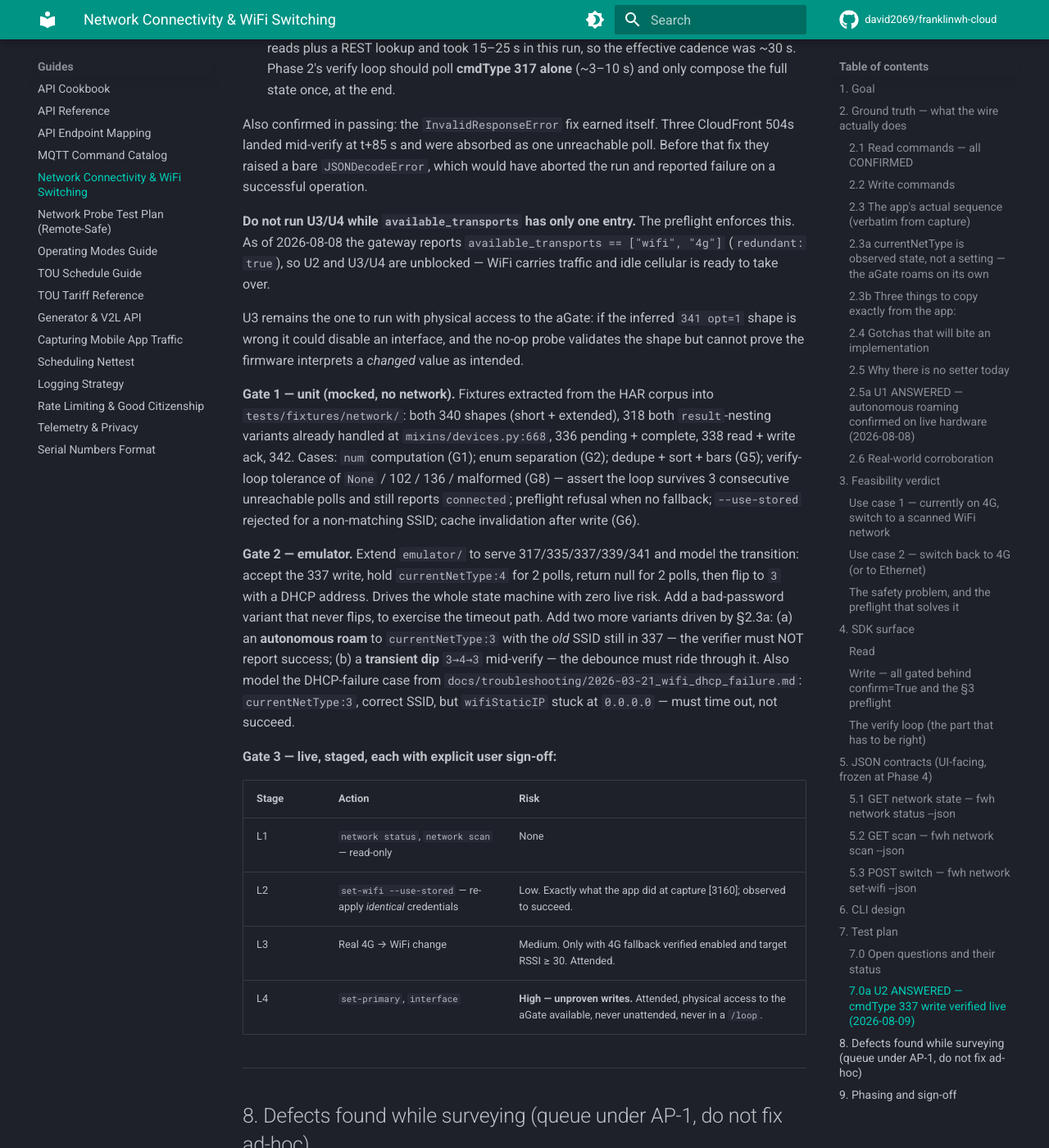
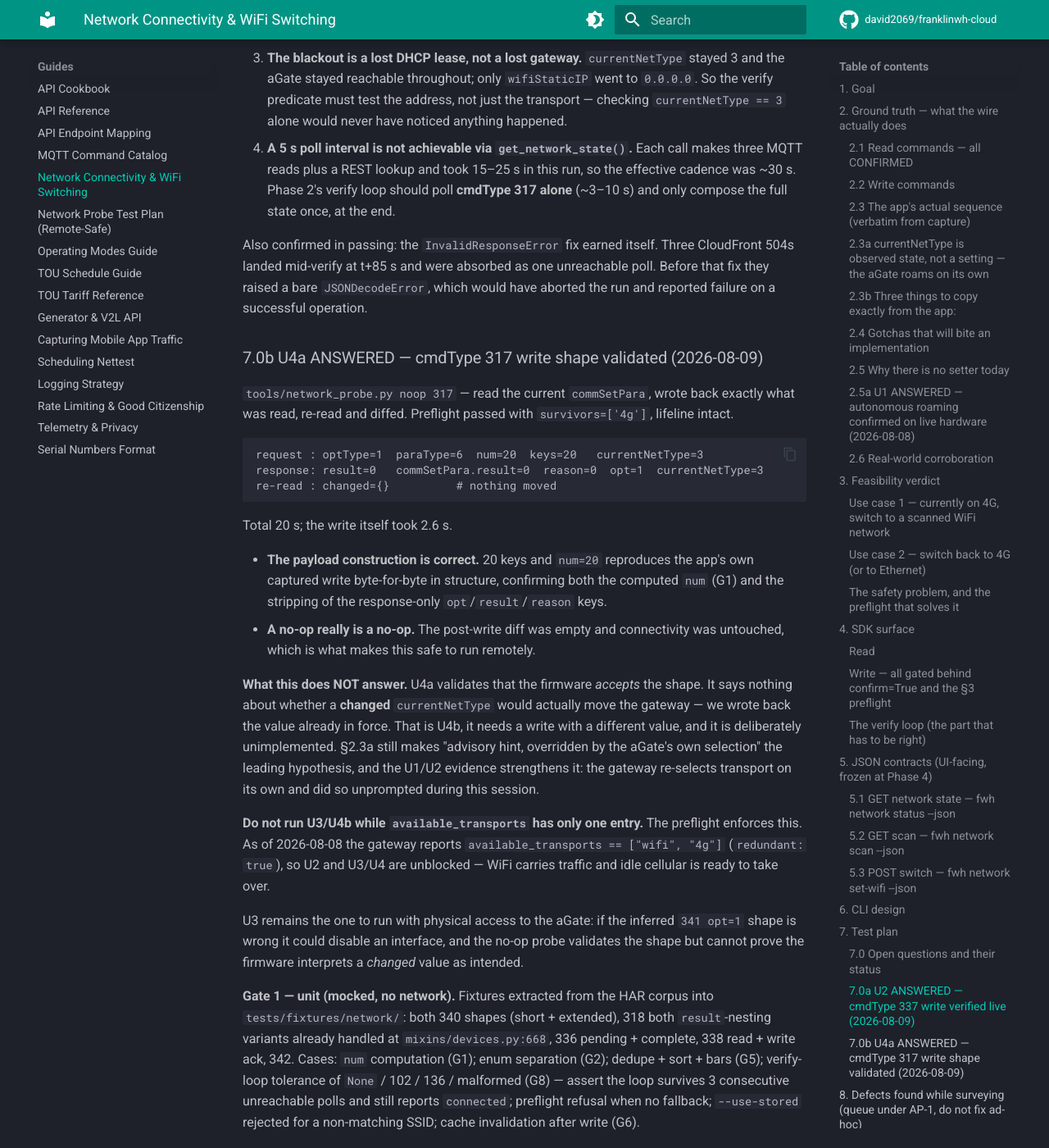
Before and after one commit to david2069/franklinwh-cloud, an MkDocs documentation site: the page built from docs/NETWORK_CONNECTIVITY_DESIGN.md, in a window 1280 px wide and 1400 px high, scrolled down 16738 px. Shown: the whole window at 82% size. Built offline with MkDocs 1.6.1 and Material for MkDocs 9.7.7, drawn with Linux system fonts in a browser that asks for light colours; comment, search, counter and statistics services are not loaded; some of the changed text lies outside the part shown.

Commit message:
test(network): U4a answered — cmdType 317 write shape validated on live hardware
Ran tools/network_probe.py noop 317: read the current commSetPara, wrote back
exactly what was read, re-read and diffed. Preflight passed with survivors=['4g']
and the lifeline intact.

  request : optType=1  paraType=6  num=20  keys=20   currentNetType=3
  response: result=0   commSetPara.result=0  reason=0  opt=1  currentNetType=3
  re-read : changed={}
  20s total, write itself 2.6s

The payload construction is correct: 20 keys with num=20 reproduces the app's own
captured write in structure, confirming both the computed num (gotcha G1) and the
stripping of the response-only opt/result/reason keys. The post-write diff was
empty, so a no-op really is a no-op — which is what makes the shape probe safe to
run remotely.

Scope recorded honestly: U4 is now split. U4a (is the shape accepted?) is
answered. U4b (does a CHANGED currentNetType actually move the gateway?) is NOT,
because we wrote back the value already in force. U4b needs a write with a
different value, is deliberately unimplemented, and section 2.3a still makes
"advisory hint, overridden by the aGate's own selection" the leading hypothesis
— strengthened by U1 and U2, where the gateway re-selected transport unprompted.

Also fixes a cosmetic bug the run exposed: the probe printed reason=None for 317
because that command nests result/reason inside commSetPara while 341 answers
flat. It now reads the inner object when present, so a populated field no longer
displays as missing.

Co-Authored-By: Claude Opus 5 (1M context) <noreply@anthropic.com>

````diff
--- a/docs/NETWORK_CONNECTIVITY_DESIGN.md
+++ b/docs/NETWORK_CONNECTIVITY_DESIGN.md
@@ -555,7 +555,8 @@ These are the device-behaviour unknowns that no amount of HAR analysis can settl
 | U1 | Does the aGate fail over between transports on its own? | none | `observe` | ✅ **ANSWERED YES** — §2.5a, observed 4G → WiFi unprompted 2026-08-08 |
 | U2 ✅ | Does re-applying identical WiFi credentials work? Timing envelope? | low | `reapply-wifi` | ✅ **ANSWERED YES** — see §7.0a, run 2026-08-09 |
 | U3 | Does `341 opt=1` exist, and is the inferred shape correct? | **high** | `noop 341` | open — no-op probe first; a wrong shape could disable an interface |
-| U4 | Does `317 optType=1` force a transport switch, or is it advisory? | medium | `noop 317` then `set-primary` | open — §2.5a makes "advisory" the leading hypothesis |
+| U4a ✅ | Is the `317 optType=1` payload shape accepted (num, key stripping)? | low | `noop 317` | ✅ **ANSWERED YES** — see §7.0b, run 2026-08-09 |
+| U4b | Does `317 optType=1` force a transport *switch*, or is it advisory? | medium | not implemented | open — needs a **changed** `currentNetType`. §2.3a makes "advisory" the leading hypothesis |
 | U5 | Does an open network (`wifi_Safety 0`) accept an empty password? | medium | — | open — needs a throwaway AP; not yet implemented in the probe |
 
 ### 7.0a U2 ANSWERED — cmdType 337 write verified live (2026-08-09)
@@ -598,7 +599,33 @@ Also confirmed in passing: the `InvalidResponseError` fix earned itself. Three C
 they raised a bare `JSONDecodeError`, which would have aborted the run and reported failure
 on a successful operation.
 
-**Do not run U3/U4 while `available_transports` has only one entry.** The preflight enforces
+### 7.0b U4a ANSWERED — cmdType 317 write shape validated (2026-08-09)
+
+`tools/network_probe.py noop 317` — read the current `commSetPara`, wrote back exactly what
+was read, re-read and diffed. Preflight passed with `survivors=['4g']`, lifeline intact.
+
+```
+request : optType=1  paraType=6  num=20  keys=20   currentNetType=3
+response: result=0   commSetPara.result=0  reason=0  opt=1  currentNetType=3
+re-read : changed={}          # nothing moved
+```
+
+Total 20 s; the write itself took 2.6 s.
+
+- **The payload construction is correct.** 20 keys and `num=20` reproduces the app's own
+  captured write byte-for-byte in structure, confirming both the computed `num` (G1) and the
+  stripping of the response-only `opt`/`result`/`reason` keys.
+- **A no-op really is a no-op.** The post-write diff was empty and connectivity was
+  untouched, which is what makes this safe to run remotely.
+
+**What this does NOT answer.** U4a validates that the firmware *accepts* the shape. It says
+nothing about whether a **changed** `currentNetType` would actually move the gateway — we
+wrote back the value already in force. That is U4b, it needs a write with a different value,
+and it is deliberately unimplemented. §2.3a still makes "advisory hint, overridden by the
+aGate's own selection" the leading hypothesis, and the U1/U2 evidence strengthens it: the
+gateway re-selects transport on its own and did so unprompted during this session.
+
+**Do not run U3/U4b while `available_transports` has only one entry.** The preflight enforces
 this. As of 2026-08-08 the gateway reports `available_transports == ["wifi", "4g"]`
 (`redundant: true`), so U2 and U3/U4 are unblocked — WiFi carries traffic and idle cellular
 is ready to take over.
````
Also changed, not shown: 2 other files.
